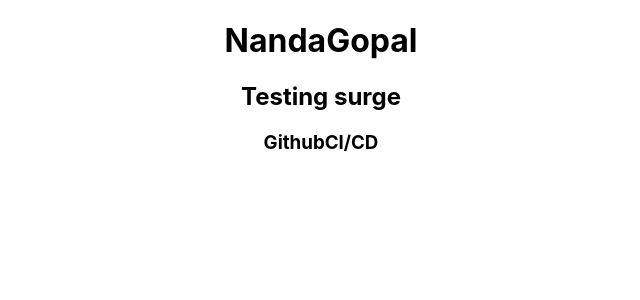
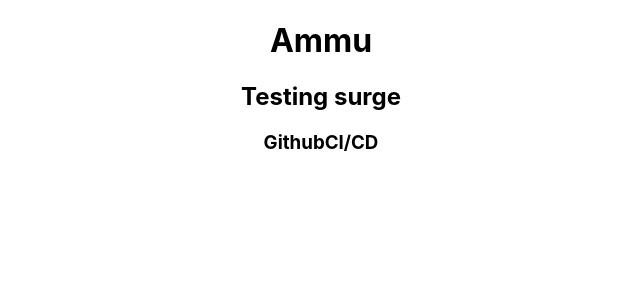
Before and after one commit to ChanManChan/testing-automation, a React (Create React App) app: page / in a window 1280 px wide. Shown: the top 300 px of the page, without its empty margins (319-959 px from the left). Built offline with nearby package versions, Linux system fonts and the light colour scheme.

Commit message:
feat(issue creator): fail state issue

```diff
--- a/src/App.js
+++ b/src/App.js
@@ -4,7 +4,7 @@ import "./App.css";
 function App() {
   return (
     <div className="App">
-      <h1>NandaGopal</h1>
+      <h1>Ammu</h1>
       <h2>Testing surge</h2>
       <h3>GithubCI/CD</h3>
     </div>
```
